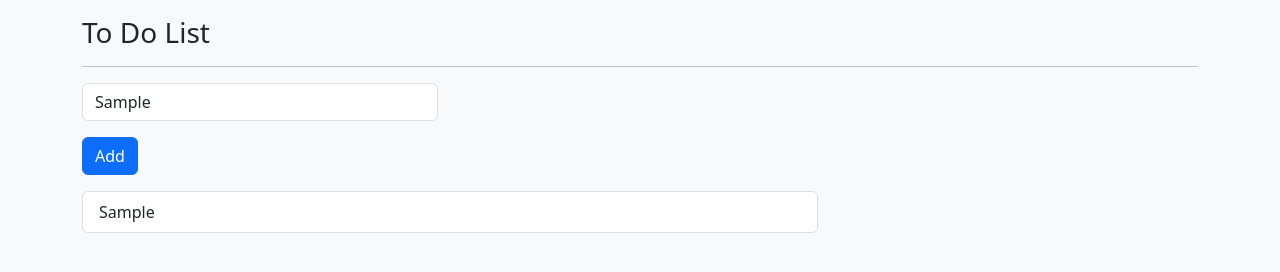
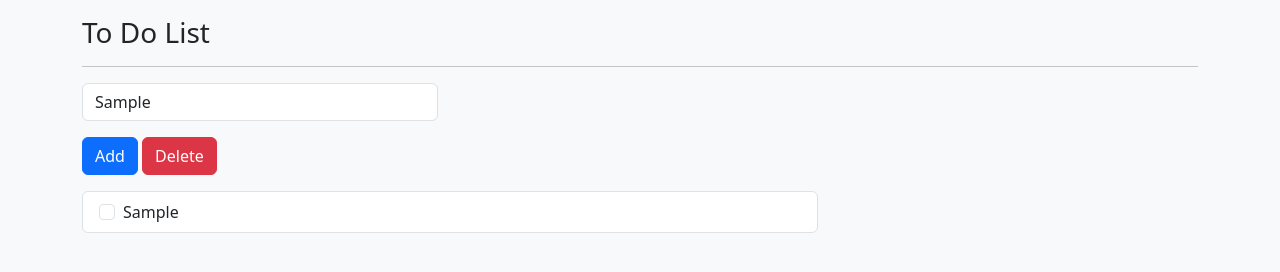
Before and after one commit to johnkallstrom-lexicon-2024/BishBoshTodos, a plain HTML site: page TodoList/index.html in a window 1280 px wide. Both pictures are taken after typing "Sample" into the empty fields and a click on the button "Add". Drawn offline with nearby package versions, Linux system fonts and the light colour scheme.

Commit message:
Refactor with checkboxes and delete btn

```diff
--- a/TodoList/app.js
+++ b/TodoList/app.js
@@ -1,33 +1,46 @@
 const input = document.querySelector('#input');
-const button = document.querySelector('#button');
+const addButton = document.querySelector('#addButton');
+const deleteButton = document.querySelector('#deleteButton');
 const output = document.querySelector('#output');
 
-mark = (e) => {
-  e.target.classList.toggle('text-decoration-line-through');
-  e.target.classList.toggle('list-group-item-success');
-};
+deleteButton.style.display = 'none';
 
 createTodo = (value) => {
-  const anchor = document.createElement('a');
-  anchor.setAttribute('href', '#');
-  anchor.classList.add('list-group-item');
-  anchor.classList.add('list-group-item-action');
+  const li = document.createElement('li');
+  const input = document.createElement('input');
+  const label = document.createElement('label');
 
-  const span = document.createElement('span');
-  span.innerText = value;
+  li.classList.add('list-group-item');
+  label.innerText = value;
+  label.classList.add('form-check-label');
 
-  anchor.addEventListener('click', mark);
-  anchor.appendChild(span);
-  return anchor;
+  input.setAttribute('type', 'checkbox');
+  input.classList.add('form-check-input');
+  input.classList.add('me-2');
+  input.addEventListener('change', function () {
+    if (this.checked) {
+      label.classList.add('text-decoration-line-through');
+      li.classList.add('list-group-item-success');
+    } else {
+      label.classList.remove('text-decoration-line-through');
+      li.classList.remove('list-group-item-success');
+    }
+  });
+
+  li.appendChild(input);
+  li.appendChild(label);
+
+  return li;
 };
 
 addTodo = () => {
   if (input.value !== undefined && input.value !== '') {
     const todo = createTodo(input.value);
     output.appendChild(todo);
+    deleteButton.style.display = 'inline-block';
   } else {
     console.log('Invalid input');
   }
 };
 
-button.addEventListener('click', addTodo);
+addButton.addEventListener('click', addTodo);
--- a/TodoList/index.html
+++ b/TodoList/index.html
@@ -25,7 +25,12 @@
               id="input"
             />
           </div>
-          <button type="click" class="btn btn-primary" id="button">Add</button>
+          <button type="click" class="btn btn-primary" id="addButton">
+            Add
+          </button>
+          <button type="click" class="btn btn-danger" id="deleteButton">
+            Delete
+          </button>
         </div>
       </div>
       <div class="row my-3">
```
